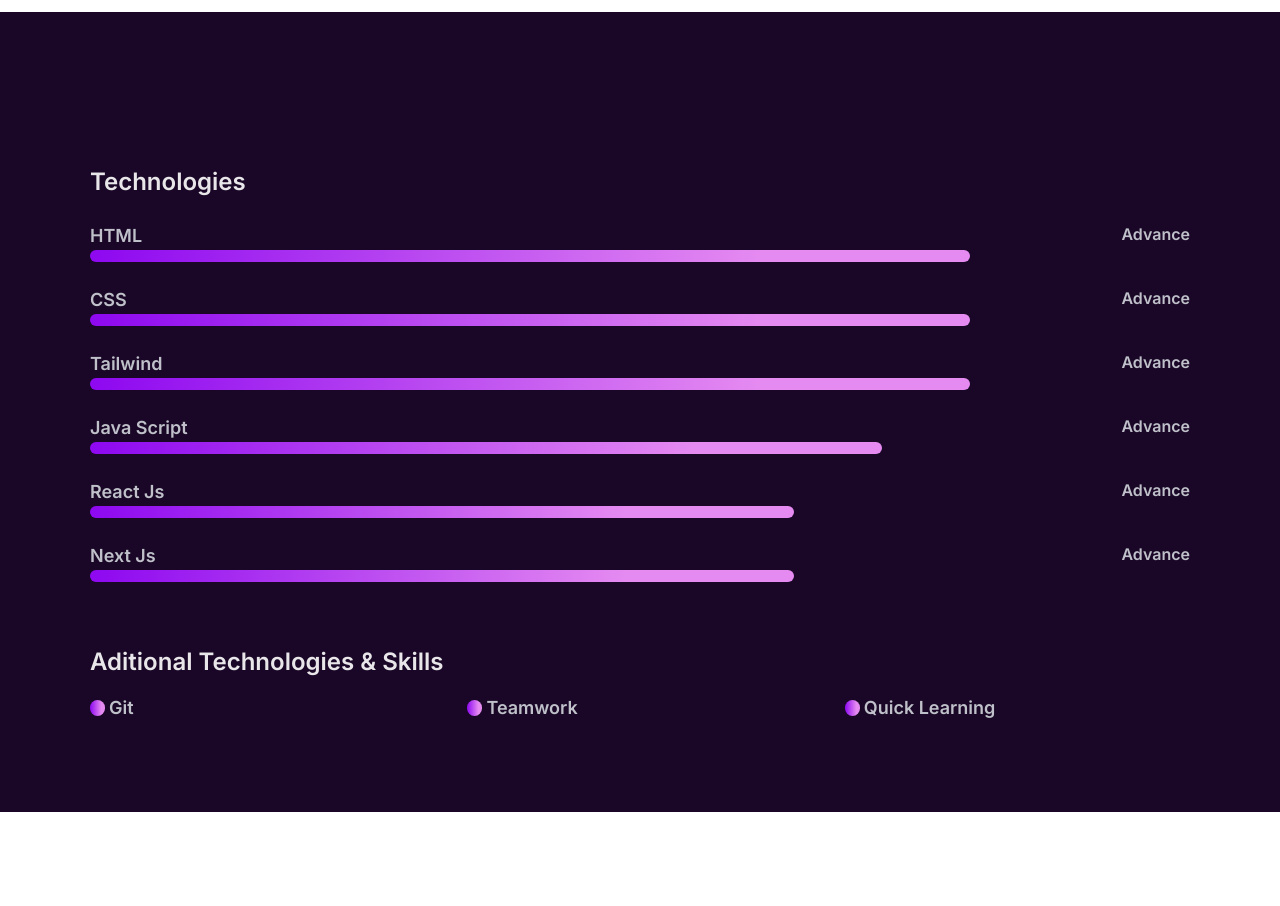
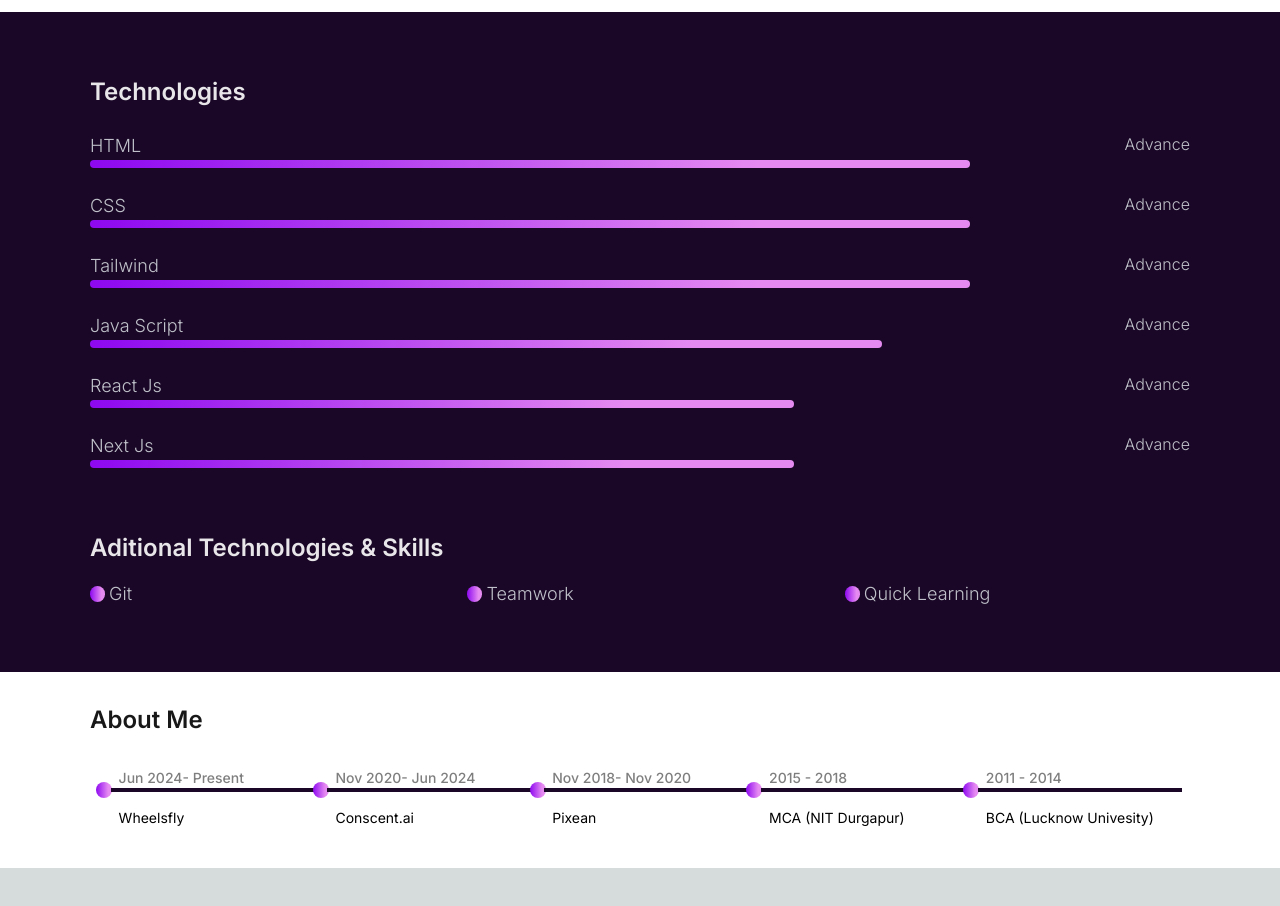
Before and after one commit to suman7063/bulbul_portfolio, a Next.js app: page / in a window 1280 px wide. Shown: the part 1600-2506 px from the top of the page. After the commit the page ends 2468 px from the top, so only its background shows below. Built offline with nearby package versions, Linux system fonts and the light colour scheme.

Commit message:
Added about me

```diff
--- a/src/app/page.tsx
+++ b/src/app/page.tsx
@@ -2,7 +2,7 @@
 import HomePage from "../components/HomePage";
 import ProjectPage from "../components/ProjectPage";
 import TechnologiesPage from "../components/TechnologiesPage";
-import AditionalSkillsPage from "../components/AditionalSkills";
+import AboutMe from "../components/AboutMe";
 
 export default function Home() {
   return (
@@ -10,7 +10,7 @@
       <HomePage />
       <ProjectPage />
       <TechnologiesPage/>
-      <AditionalSkillsPage/>
+      <AboutMe/>
     </div>
   );
 }
--- /dev/null
+++ b/src/components/AboutMe.tsx
@@ -0,0 +1,80 @@
+import Image from "next/image";
+import GradientBorder from "./GradientBorder";
+import CommonLayout from "./layout/CommonLayout";
+import Text from "./text/Text";
+import Button from "./Button/Button";
+type CardItem = {
+  title: string;
+  date: string;
+  college: string;
+};
+
+const data = [
+  {
+    title: "Wheelsfly",
+    date: "Jun 2024- Present",
+    college: "",
+  },
+  {
+    title: "Conscent.ai",
+    date: "Nov 2020- Jun 2024",
+    college: "",
+  },
+  {
+    title: "Pixean",
+    date: "Nov 2018- Nov 2020",
+    college: "",
+  },
+  {
+    title: "MCA",
+    date: "2015 -  2018",
+    college: "NIT Durgapur",
+  },
+  {
+    title: "BCA",
+    date: "2011 - 2014",
+    college: "Lucknow Univesity",
+  },
+];
+const Card: React.FC<{ item: CardItem }> = ({ item }) => {
+  return (
+    <div className="flex  w-full flex-nowrap">
+      <div className="w-6 pt-[14px] ml-[-2px]  ">
+        <div className="bg-linear-gradient w-4 h-4 rounded-full " />
+      </div>
+
+      <div className="min-w-[180px] w-full  ml-[-8px]">
+        <p className="text-nowrap text-sm text-black opacity-50 pl-2 font-medium">
+          {item.date}
+        </p>
+        <div className="bg-custom-purple w-full h-1" />
+        <p className="text-nowrap text-sm text-black pl-2 mt-4">{`${
+          item.title
+        } ${item.college ? `(${item.college})` : ``}`}</p>
+      </div>
+    </div>
+  );
+};
+const AboutMe = () => {
+  return (
+    <div id="section4" className="bg-white relative  px-4 md:px-8 xl:px-0">
+      <CommonLayout>
+        <div className="relative pt-8 pb-10">
+          <Text
+            text="About Me"
+            sizeVarient="extraTwoLarge"
+            fontVarient="fontSemibold"
+            textColor="text-black opacity-60"
+          />
+          <div className="flex w-full items-start justify-between mt-8 overflow-scroll px-2">
+            {data.map((item, index) => {
+              return <Card key={index} item={item} />;
+            })}
+          </div>
+        </div>
+      </CommonLayout>
+    </div>
+  );
+};
+
+export default AboutMe;
--- a/src/components/AditionalSkills.tsx
+++ /dev/null
@@ -1,64 +0,0 @@
-
-import CommonLayout from "./layout/CommonLayout";
-import Text from "./text/Text";
-
-const data = [
-  { width: 100, title: "HTML", label: "Advance" },
-  { width: 100, title: "CSS", label: "Advance" },
-  { width: 100, title: "Tailwind", label: "Advance" },
-  { width: 90, title: "Java Script", label: "Advance" },
-  { width: 80, title: "React Js", label: "Advance" },
-  { width: 80, title: "Next Js", label: "Advance" },
-];
-const Card = ({
-  width,
-  title,
-  label,
-}: {
-  width: number;
-  title: string;
-  label: string;
-}) => {
-  return (
-    <div className="flex w-full items-start justify-between mt-6">
-      <div className="w-[80%]">
-        <Text
-          text={title}
-          sizeVarient="extraLarge"
-          fontVarient="fontSemibold"
-          textColor="text-black opacity-70"
-          className="text-white"
-        />
-        <div
-          className={`h-3 rounded-full bg-linear-gradient`}
-          style={{ width: `${width}%` }}
-        />
-      </div>
-      <div>
-        <Text
-          text={label}
-          sizeVarient="small"
-          fontVarient="fontSemibold"
-          textColor="text-black opacity-70"
-          className="text-white"
-        />
-      </div>
-    </div>
-  );
-};
-const AditionalSkillsPage = () => {
-  return (
-    <div
-      id="section3"
-      className="relative bg-white px-4 md:px-8 xl:px-0 min-h-[100vh]"
-    >
-      <CommonLayout>
-        <div className="relative pt-8 pb-10">
-
-        </div>
-      </CommonLayout>
-    </div>
-  );
-};
-
-export default AditionalSkillsPage;
--- a/src/components/HeaderNavbar.tsx
+++ b/src/components/HeaderNavbar.tsx
@@ -1,17 +1,29 @@
-import Image from "next/image";
+"use client"
 import CommonLayout from "./layout/CommonLayout";
 import OtherPageLinks from "../components/text/OtherPageLinks";
 import LargeText from "./text/Text";
 import Button from "./Button/Button";
 
 const HeaderNavbar = ({ notHeaderShadow }: { notHeaderShadow?: boolean }) => {
+  const handleScroll = (id: string) => {
+    const element = document.getElementById(id);
+    if (element) {
+      const offset = 68;
+      const elementPosition = element.getBoundingClientRect().top + window.scrollY - offset;
+
+      window.scrollTo({
+        top: elementPosition,
+        behavior: 'smooth',
+      });
+    }
+  };
   return (
     <header>
     <nav className="fixed  top-0 z-30 w-full bg-custom-purple  px-4 md:px-8 xl:px-0">
       <CommonLayout>
         <div className="flex items-center justify-betwee py-3 bg-custom-purple">
-          <div className="w-[50%] md:w-[33%]">
-            <LargeText text="Home" />
+          <div className="w-[50%] md:w-[33%]"  onClick={()=>{handleScroll('section1')}}>
+            <LargeText text="Home"/>
           </div>
           <div className="hidden md:block w-[33%]">
             <ul className="flex space-x-8 py-2">
--- a/src/components/TechnologiesPage.tsx
+++ b/src/components/TechnologiesPage.tsx
@@ -9,7 +9,7 @@
   { width: 80, title: "React Js", label: "Advance" },
   { width: 80, title: "Next Js", label: "Advance" },
 ];
-const aditionalData = ["Git","Teamwork","Quick Learning",]
+const aditionalData = ["Git", "Teamwork", "Quick Learning"];
 const Card = ({
   width,
   title,
@@ -22,22 +22,14 @@
   return (
     <div className="flex w-full items-start justify-between mt-6">
       <div className="w-[80%]">
-        <Text
-          text={title}
-          sizeVarient="large"
-          fontVarient="fontSemibold"
-        />
+        <Text text={title} sizeVarient="large"/>
         <div
-          className={`h-3 rounded-full bg-linear-gradient`}
+          className={`h-2 rounded-full bg-linear-gradient`}
           style={{ width: `${width}%` }}
         />
       </div>
       <div>
-        <Text
-          text={label}
-          sizeVarient="small"
-          fontVarient="fontSemibold"
-        />
+        <Text text={label} sizeVarient="small" />
       </div>
     </div>
   );
@@ -46,7 +38,7 @@
   return (
     <div
       id="section3"
-      className="relative bg-custom-purple px-4 md:px-8 xl:px-0 min-h-[100vh] flex items-center py-8 md:py-0"
+      className="relative bg-custom-purple px-4 md:px-8 xl:px-0 flex  py-16 "
     >
       <CommonLayout>
         <div className="relative">
@@ -54,8 +46,7 @@
             text="Technologies"
             sizeVarient="extraTwoLarge"
             fontVarient="fontSemibold"
-            className="mt-16"
-             textColor="text-white"
+            textColor="text-white"
           />
           {data.map((item, index) => {
             return (
@@ -71,7 +62,7 @@
             text="Aditional Technologies & Skills"
             sizeVarient="extraTwoLarge"
             fontVarient="fontSemibold"
-             textColor="text-white"
+            textColor="text-white"
             className="mt-16"
           />
           <div className="grid grid-cols-2 lg:grid-cols-3 mt-4 gap-8">
@@ -82,8 +73,6 @@
                   <Text
                     text={item}
                     sizeVarient="large"
-                    fontVarient="fontSemibold"
-
                     className="ml-1"
                   />
                 </div>
--- a/src/components/text/OtherPageLinks.tsx
+++ b/src/components/text/OtherPageLinks.tsx
@@ -1,41 +1,44 @@
-"use client"
+"use client";
 import LargeText from "./Text";
 const OtherPageLinks = ({ isFooter }: { isFooter?: boolean }) => {
   const handleScroll = (id: string) => {
     const element = document.getElementById(id);
     if (element) {
       const offset = 68;
-      const elementPosition = element.getBoundingClientRect().top + window.scrollY - offset;
+      const elementPosition =
+        element.getBoundingClientRect().top + window.scrollY - offset;
 
       window.scrollTo({
         top: elementPosition,
-        behavior: 'smooth',
+        behavior: "smooth",
       });
     }
   };
   return (
     <>
-      <li onClick={()=>{handleScroll('section2')}}>
-
-          <LargeText
-            text="Projects"
-            textColor="text-white"
-          />
-
+      <li
+        onClick={() => {
+          handleScroll("section2");
+        }}
+         className="cursor-pointer"
+      >
+        <LargeText text="Projects" textColor="text-white" />
       </li>
-      <li onClick={()=>{handleScroll('section3')}}>
-        <LargeText
-          text="Technologies"
-          textColor="text-white"
-        />
+      <li
+        onClick={() => {
+          handleScroll("section3");
+        }}
+         className="cursor-pointer"
+      >
+        <LargeText text="Technologies" textColor="text-white" />
       </li>
-      <li>
-
-          <LargeText
-            text="About Me"
-            textColor="text-white"
-
-          />
+      <li
+        onClick={() => {
+          handleScroll("section4");
+        }}
+        className="cursor-pointer"
+      >
+        <LargeText text="About Me" textColor="text-white" />
       </li>
     </>
   );
```
